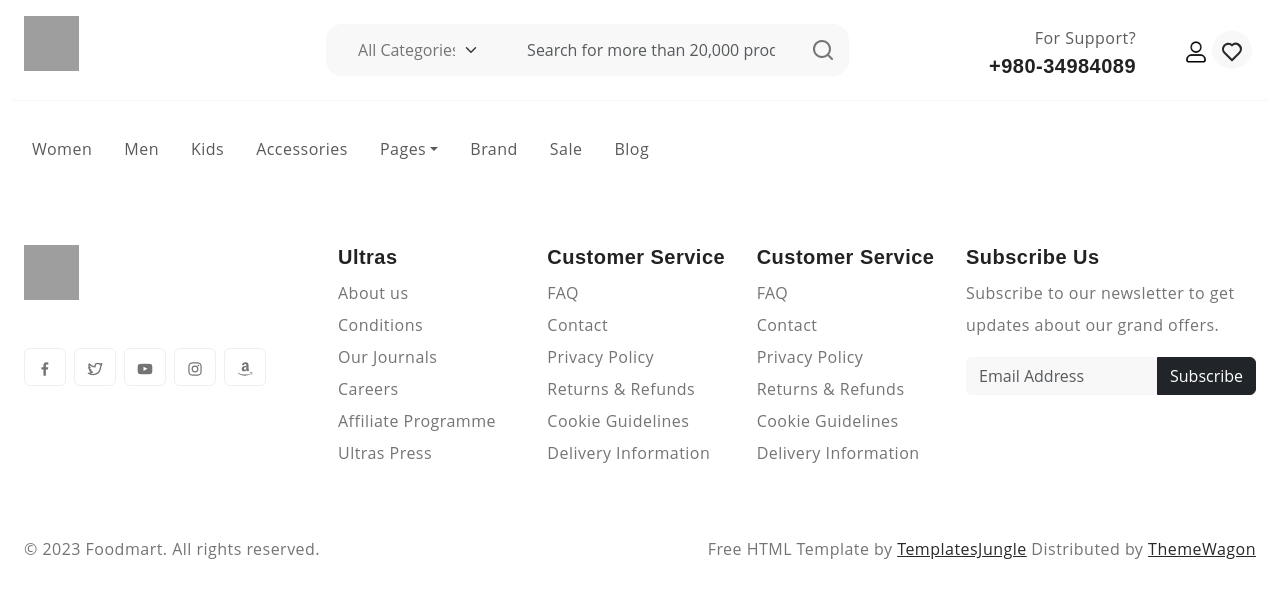
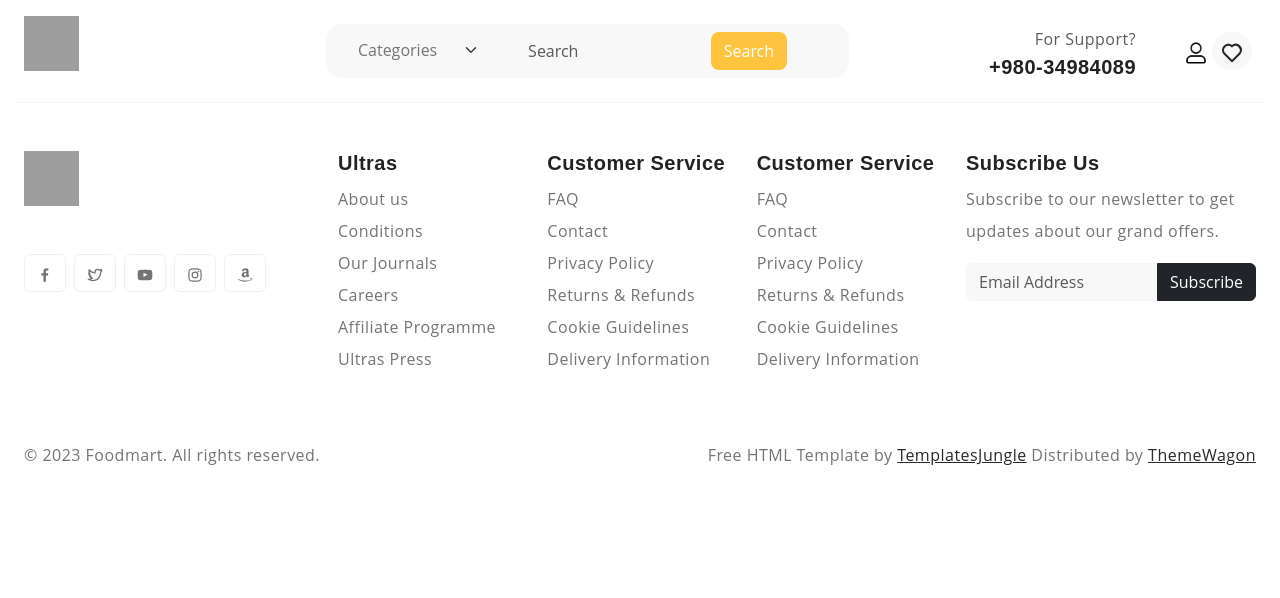
Before and after one commit to nishan756/Foodmart, a Django app: template product/templates/base.html in a window 1280 px wide. Shown: the top 598 px of the page. Run offline with Django 5.2, Linux system fonts and the light colour scheme; the template is opened without the code that fills it: most values are stand-ins (such as "Sample title", 1, 10 or a date in 2020); grey boxes are pictures that could not be loaded.

Commit message:
Added category and title based filter form

```diff
--- a/product/templates/base.html
+++ b/product/templates/base.html
@@ -163,21 +163,27 @@
 
           <div class="col-sm-6 offset-sm-2 offset-md-0 col-lg-5 d-none d-lg-block">
             <div class="search-bar row bg-light p-2 my-2 rounded-4">
+
               <div class="col-md-4 d-none d-md-block">
-                <select class="form-select border-0 bg-transparent">
-                  <option>All Categories</option>
-                  <option>Groceries</option>
-                  <option>Drinks</option>
-                  <option>Chocolates</option>
-                </select>
+
+                <form action="{% url 'all-products' %}" onchange="this.submit()">
+                  <select class="form-select border-0 bg-transparent" name='category'>
+                    <option value="">Categories</option>
+                    {% for cat in categories %}
+                      <option value="{{cat.title.lower}}">{{cat.title}} ({{cat.total_item}})</option>
+                    {% endfor %}
+                  </select>
+                </form>
+
               </div>
+
               <div class="col-11 col-md-7">
-                <form id="search-form" class="text-center" action="index.html" method="post">
-                  <input type="text" class="form-control border-0 bg-transparent" placeholder="Search for more than 20,000 products" />
+                <form id="search-form" class="text-center" action="{% url 'all-products' %}" method="GET">
+                  <div class='input-group'>
+                    <input type="text" class="form-control bg-transparent" placeholder="Search" name='title'>
+                    <button type='submit' class='btn btn-primary' style='border-radius:8px;margin-left:10px;'>Search</button>
+                  </div>
                 </form>
-              </div>
-              <div class="col-1">
-                <svg xmlns="http://www.w3.org/2000/svg" width="24" height="24" viewBox="0 0 24 24"><path fill="currentColor" d="M21.71 20.29L18 16.61A9 9 0 1 0 16.61 18l3.68 3.68a1 1 0 0 0 1.42 0a1 1 0 0 0 0-1.39ZM11 18a7 7 0 1 1 7-7a7 7 0 0 1-7 7Z"/></svg>
               </div>
             </div>
           </div>
@@ -231,71 +237,6 @@
         </div>
       </div>
 
-      <div class="container-fluid">
-        <div class="row py-3">
-          <div class="d-flex  justify-content-center justify-content-sm-between align-items-center">
-            <nav class="main-menu d-flex navbar navbar-expand-lg">
-
-              <button class="navbar-toggler" type="button" data-bs-toggle="offcanvas" data-bs-target="#offcanvasNavbar"
-                aria-controls="offcanvasNavbar">
-                <span class="navbar-toggler-icon"></span>
-              </button>
-
-              <div class="offcanvas offcanvas-end" tabindex="-1" id="offcanvasNavbar" aria-labelledby="offcanvasNavbarLabel">
-
-                <div class="offcanvas-header justify-content-center">
-                  <button type="button" class="btn-close" data-bs-dismiss="offcanvas" aria-label="Close"></button>
-                </div>
-
-                <div class="offcanvas-body">
-
-                  <ul class="navbar-nav justify-content-end menu-list list-unstyled d-flex gap-md-3 mb-0">
-                    <li class="nav-item active">
-                      <a href="#women" class="nav-link">Women</a>
-                    </li>
-                    <li class="nav-item dropdown">
-                      <a href="#men" class="nav-link">Men</a>
-                    </li>
-                    <li class="nav-item">
-                      <a href="#kids" class="nav-link">Kids</a>
-                    </li>
-                    <li class="nav-item">
-                      <a href="#accessories" class="nav-link">Accessories</a>
-                    </li>
-                    <li class="nav-item dropdown">
-                      <a class="nav-link dropdown-toggle" role="button" id="pages" data-bs-toggle="dropdown" aria-expanded="false">Pages</a>
-                      <ul class="dropdown-menu" aria-labelledby="pages">
-                        <li><a href="index.html" class="dropdown-item">About Us </a></li>
-                        <li><a href="index.html" class="dropdown-item">Shop </a></li>
-                        <li><a href="index.html" class="dropdown-item">Single Product </a></li>
-                        <li><a href="index.html" class="dropdown-item">Cart </a></li>
-                        <li><a href="index.html" class="dropdown-item">Checkout </a></li>
-                        <li><a href="index.html" class="dropdown-item">Blog </a></li>
-                        <li><a href="index.html" class="dropdown-item">Single Post </a></li>
-                        <li><a href="index.html" class="dropdown-item">Styles </a></li>
-                        <li><a href="index.html" class="dropdown-item">Contact </a></li>
-                        <li><a href="index.html" class="dropdown-item">Thank You </a></li>
-                        <li><a href="index.html" class="dropdown-item">My Account </a></li>
-                        <li><a href="index.html" class="dropdown-item">404 Error </a></li>
-                      </ul>
-                    </li>
-                    <li class="nav-item">
-                      <a href="#brand" class="nav-link">Brand</a>
-                    </li>
-                    <li class="nav-item">
-                      <a href="#sale" class="nav-link">Sale</a>
-                    </li>
-                    <li class="nav-item">
-                      <a href="#blog" class="nav-link">Blog</a>
-                    </li>
-                  </ul>
-
-                </div>
-
-              </div>
-          </div>
-        </div>
-      </div>
     </header>
 
     {% block content %}
```
Also changed, not shown: cart/views.py (+38 -2 lines).
